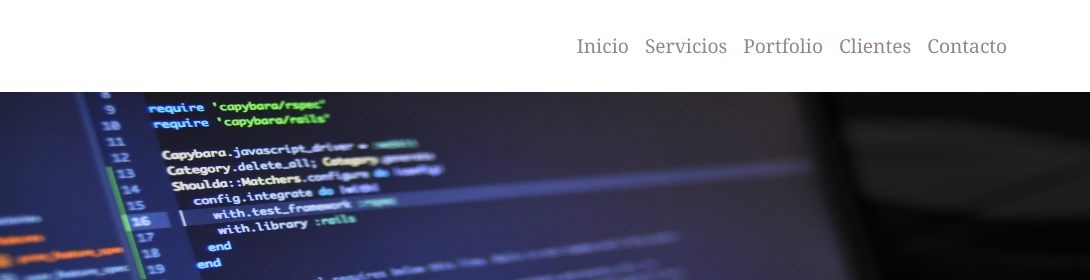
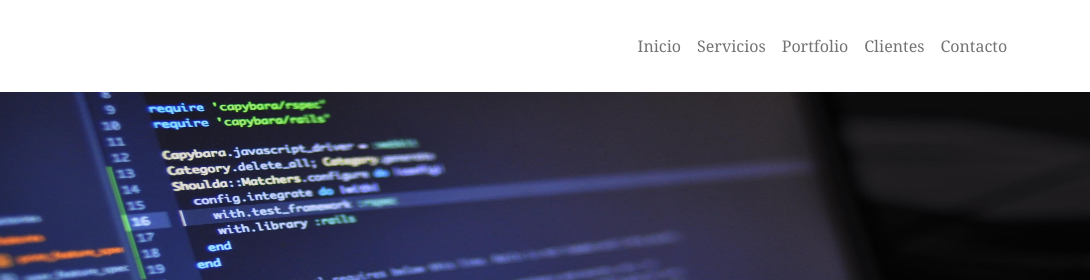
Before and after one commit to andreainesgarcia/Portfolio, a plain HTML site: page index.html in a window 1280 px wide. Shown: the top 280 px of the page, 190-1280 px from the left. Drawn offline with Linux system fonts and the light colour scheme.

Commit message:
Cambios al subir a github

```diff
--- a/CSS/estilos.css
+++ b/CSS/estilos.css
@@ -37,7 +37,7 @@ header {
 .navbar-brand {
   margin-left: 5%;
 }
-.nav-item {
+/* .nav-item {
   font-size: 1.2rem !important;
 }
 
@@ -47,7 +47,7 @@ header {
 
 .nav-link:hover {
   color: #6d7993 !important;
-}
+} */
 
 .collapse {
   margin-right: 5%;
```
